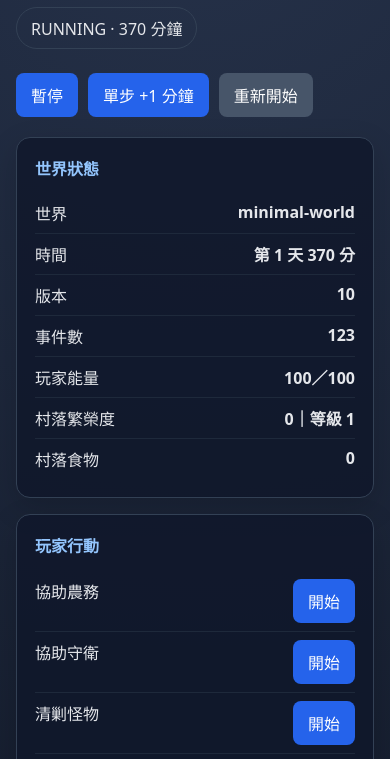
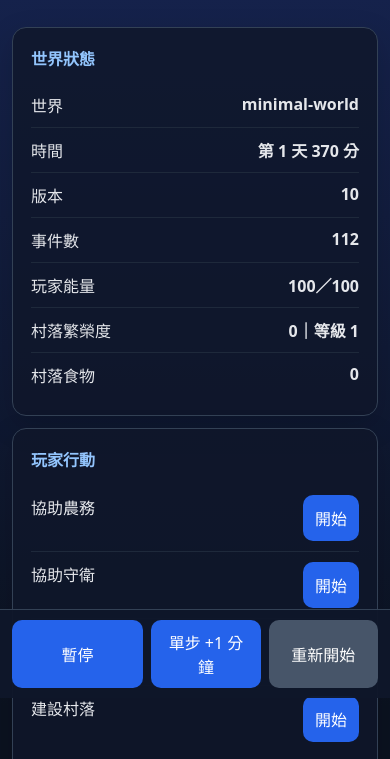
Before and after one commit to catcatmanII/text-rpg, a website with bundled scripts: page index.html in a window 390 px wide. Shown: the part 146-905 px from the top of the page. Built offline with nearby package versions, Linux system fonts and the light colour scheme.

Commit message:
Balance resource drain and redesign mobile UI

```diff
--- a/src/economy/economyRuntime.js
+++ b/src/economy/economyRuntime.js
@@ -12,9 +12,8 @@
         for (const [itemId, amount] of Object.entries(definition.production ?? {})) this.stock[itemId] = (this.stock[itemId] ?? 0) + amount * minutes;
         this.emit?.({ type: 'RESOURCE_PRODUCED', entityId: entity.id, profession: entity.profession, production: definition.production });
       }
-      const food = entity.consumption?.food ?? 0;
-      if (food > 0 && (this.stock.food ?? 0) >= food * minutes) { this.stock.food -= food * minutes; entity.needs ??= {}; entity.needs.hunger = Math.max(0, (entity.needs.hunger ?? 0) - 5); }
-      else if (food > 0) { entity.needs ??= {}; entity.needs.hunger = Math.min(100, (entity.needs.hunger ?? 0) + 2); this.emit?.({ type: 'FOOD_SHORTAGE', entityId: entity.id }); }
+      // 食物由 SettlementRuntime 按日配給；居民需求只做低頻提示，避免每分鐘重複扣糧。
+      if ((entity.consumption?.food ?? 0) > 0) { entity.needs ??= {}; entity.needs.hunger = Math.max(0, (entity.needs.hunger ?? 0) - 0.01 * minutes); }
     }
     this.emit?.({ type: 'ECONOMY_TICK', worldTime, stock: { ...this.stock } });
   }
--- a/src/presentation/textObserver.js
+++ b/src/presentation/textObserver.js
@@ -1,8 +1,8 @@
 import { labelOf } from './labels.js';
 export class TextObserver {
   describe(world) {
-    const entities = world.entities.all().map(entity => ({ id: entity.id, type: entity.type, zoneId: entity.zoneId, location: entity.location, hp: entity.hp, goal: world.agents.goals.current(entity.id).type }));
-    return { worldId: world.worldId, mode: world.mode, worldMinutes: world.clock.minutes, version: world.state.version, entities, population: world.population?.stats(), statistics: world.stats?.snapshot(), economy: world.economy?.snapshot(), recentEvents: world.eventLog.events.slice(-10) };
+    const entities = world.entities.all().map(entity => ({ id: entity.id, name: entity.name ?? entity.id, type: entity.type, zoneId: entity.zoneId, location: entity.location, hp: entity.hp, profession: entity.profession, goal: world.agents.goals.current(entity.id).type }));
+    return { worldId: world.worldId, mode: world.mode, worldMinutes: world.clock.minutes, version: world.state.version, entities, population: world.population?.stats(), statistics: world.stats?.snapshot(), economy: world.economy?.snapshot(), settlement: world.settlement?.snapshot(), recentEvents: world.eventLog.events.slice(-10) };
   }
   render(world) {
     const view = this.describe(world);
@@ -10,7 +10,7 @@
       ...view.entities.map(entity => `${entity.id} [${labelOf(entity.type)}] 區域=${entity.zoneId ?? '-'} 生命=${entity.hp ?? '-'} 目標=${labelOf(entity.goal)}`),
       `人口：${view.population?.alive ?? 0}（幼年 ${view.population?.children ?? 0}）`,
       `世界統計：出生 ${view.statistics?.births ?? 0}／死亡 ${view.statistics?.deaths ?? 0}／重生 ${view.statistics?.respawns ?? 0}／交談 ${view.statistics?.interactions ?? 0}`,
-      `村落評估：繁榮度 ${view.economy?.prosperity ?? 0}（只因持續性負面事件下降）`,
+      `村落評估：繁榮度 ${view.settlement?.prosperity ?? 0}／安全 ${view.settlement?.safety ?? 0}／食物 ${view.settlement?.food ?? 0}`,
       ...view.recentEvents.map(event => `@${event.worldTime} ${labelOf(event.type)}`)].join('\n');
   }
 }
--- a/src/settlement/settlementRuntime.js
+++ b/src/settlement/settlementRuntime.js
@@ -1,14 +1,21 @@
 export class SettlementRuntime {
-  constructor({ emit, levels = [] } = {}) { this.emit = emit; this.prosperity = 0; this.safety = 50; this.food = 0; this.level = 1; this.levels = levels; this.shortageMinutes = 0; }
+  // 一份食物代表一名居民一小時的配給；連續三次配給不足才影響繁榮度。
+  constructor({ emit, levels = [], rationInterval = 60 } = {}) { this.emit = emit; this.prosperity = 0; this.safety = 50; this.food = 0; this.level = 1; this.levels = levels; this.shortageMinutes = 0; this.rationInterval = rationInterval; this.minutesSinceRation = 0; }
   applyActivityReward(rewards, activityId) {
     this.food += rewards.food ?? 0; this.safety = Math.min(100, this.safety + (rewards.safety ?? 0)); this.prosperity += rewards.prosperity ?? 0;
     this.emit?.({ type: 'SETTLEMENT_REWARD', activityId, rewards, prosperity: this.prosperity });
   }
-  tick({ population = 0 } = {}) {
-    if (this.food >= population && population > 0) { this.food -= population; this.shortageMinutes = 0; }
-    else if (population > 0) { this.shortageMinutes += 1; this.emit?.({ type: 'SETTLEMENT_SHORTAGE', population, food: this.food, shortageMinutes: this.shortageMinutes }); if (this.shortageMinutes >= 60) { this.safety = Math.max(0, this.safety - 1); this.prosperity = Math.max(0, this.prosperity - 1); this.shortageMinutes = 0; this.emit?.({ type: 'PROSPERITY_DECAY', reason: 'SUSTAINED_FOOD_SHORTAGE', prosperity: this.prosperity }); } }
+  tick({ population = 0, minutes = 1 } = {}) {
+    this.minutesSinceRation += minutes;
+    if (this.minutesSinceRation >= this.rationInterval) {
+      const rations = Math.floor(this.minutesSinceRation / this.rationInterval);
+      this.minutesSinceRation %= this.rationInterval;
+      if (this.food >= population * rations && population > 0) { this.food -= population * rations; this.shortageMinutes = 0; }
+      else if (population > 0) { this.shortageMinutes += this.rationInterval * rations; this.emit?.({ type: 'SETTLEMENT_SHORTAGE', population, food: this.food, shortageMinutes: this.shortageMinutes }); if (this.shortageMinutes >= 3 * this.rationInterval) { this.safety = Math.max(0, this.safety - 1); this.prosperity = Math.max(0, this.prosperity - 1); this.shortageMinutes = 0; this.emit?.({ type: 'PROSPERITY_DECAY', reason: 'SUSTAINED_FOOD_SHORTAGE', prosperity: this.prosperity }); } }
+    }
     const next = this.levels.find(entry => entry.level === this.level + 1);
     if (next && this.prosperity >= next.prosperity && population >= next.population && this.food >= next.food) { this.level = next.level; this.emit?.({ type: 'SETTLEMENT_LEVEL_UP', level: this.level }); }
   }
-  snapshot() { return { prosperity: this.prosperity, safety: this.safety, food: this.food, level: this.level }; }
+  snapshot() { return { prosperity: this.prosperity, safety: this.safety, food: this.food, level: this.level, shortageMinutes: this.shortageMinutes, minutesSinceRation: this.minutesSinceRation }; }
+  restore(snapshot = {}) { Object.assign(this, { prosperity: snapshot.prosperity ?? this.prosperity, safety: snapshot.safety ?? this.safety, food: snapshot.food ?? this.food, level: snapshot.level ?? this.level, shortageMinutes: snapshot.shortageMinutes ?? 0, minutesSinceRation: snapshot.minutesSinceRation ?? 0 }); }
 }
--- a/src/simulation/worldRuntime.js
+++ b/src/simulation/worldRuntime.js
@@ -116,7 +116,7 @@
     this.causality.tick(this.clock.minutes);
     this.requests.evaluate(this.clock.minutes);
     this.activities.tick(minutes);
-    this.settlement.tick({ population: this.population.stats().alive });
+    this.settlement.tick({ population: this.population.stats().alive, minutes });
     this.worldEvents.evaluate(this.clock.minutes, event => { this.#emit('WORLD_EVENT', event); if (event.type === 'MARKET_DAY') this.resources.replenish(); });
     return this.#emit('WORLD_TICK', { minutes, version: this.state.version });
   }
--- a/web/app.js
+++ b/web/app.js
@@ -10,15 +10,15 @@
 
 function render() {
   const view = observer.describe(world);
-  $('world-status').textContent = `${world.mode} · ${view.worldMinutes} 分鐘`;
+  $('world-status').textContent = `${labelOf(world.mode)} · ${view.worldMinutes} 分鐘`;
   $('summary').innerHTML = `<div class="row"><span>世界</span><strong>${view.worldId}</strong></div><div class="row"><span>時間</span><strong>第 ${Math.floor(view.worldMinutes / 1440) + 1} 天 ${view.worldMinutes % 1440} 分</strong></div><div class="row"><span>版本</span><strong>${view.version}</strong></div><div class="row"><span>事件數</span><strong>${world.eventLog.events.length}</strong></div>`;
   const player = world.entities.get('player'); const activity = world.activities.progress(); const settlement = world.settlement.snapshot();
   $('summary').innerHTML += `<div class="row"><span>玩家能量</span><strong>${player?.energy ?? 100}／${player?.maxEnergy ?? 100}</strong></div><div class="row"><span>村落繁榮度</span><strong>${settlement.prosperity}｜等級 ${settlement.level}</strong></div><div class="row"><span>村落食物</span><strong>${settlement.food}</strong></div>`;
   const activityNames = { FARM: '協助農務', GUARD: '協助守衛', CLEAR: '清剿怪物', BUILD: '建設村落' };
   $('activities').innerHTML = Object.entries(activityNames).map(([id, name]) => `<div class="row"><span>${name}</span><button data-activity="${id}" ${activity ? 'disabled' : ''}>開始</button></div>`).join('');
   $('activity-progress').innerHTML = activity ? `<strong>${activityNames[activity.activityId]}</strong><div class="progress"><div style="width:${activity.ratio * 100}%"></div></div><span class="small">進度 ${Math.floor(activity.ratio * 100)}%</span>` : '選擇一項行動協助村落。';
-  $('entities').innerHTML = view.entities.map(entity => `<div class="entity"><strong>${entity.id}</strong> <span class="small">${labelOf(entity.type)}</span><br><span class="small">區域=${entity.zoneId === 'village' ? '村莊' : entity.zoneId === 'hunt' ? '狩獵區' : entity.zoneId ?? '-'} · 生命=${entity.hp ?? '-'} · 目標=${labelOf(entity.goal)}</span></div>`).join('');
-  $('interactions').innerHTML = view.entities.filter(entity => entity.type === 'NPC' && entity.zoneId === 'village').map(entity => `<div class="row"><span>${entity.id}</span><span><button data-inspect="${entity.id}">查看</button><button data-talk="${entity.id}">交談</button><button data-request="${entity.id}">接受請求</button></span></div>`).join('') || '<span class="muted">目前沒有可交談的居民</span>';
+  $('entities').innerHTML = view.entities.map(entity => `<div class="entity"><strong>${entity.name}</strong> <span class="small">${labelOf(entity.type)}</span><br><span class="small">區域=${entity.zoneId === 'village' ? '村莊' : entity.zoneId === 'hunt' ? '狩獵區' : entity.zoneId ?? '-'} · 生命=${entity.hp ?? '-'} · 目標=${labelOf(entity.goal)}</span></div>`).join('');
+  $('interactions').innerHTML = view.entities.filter(entity => entity.type === 'NPC' && entity.zoneId === 'village').map(entity => `<div class="resident-row"><div><strong>${entity.name}</strong><span class="small">${entity.profession ?? '居民'}</span></div><div class="button-row"><button data-inspect="${entity.id}">查看</button><button data-talk="${entity.id}">交談</button><button data-request="${entity.id}">接取請求</button></div></div>`).join('') || '<span class="muted">目前沒有可交談的居民</span>';
   $('events').innerHTML = view.recentEvents.map(event => `<div class="event"><time>@${event.worldTime}</time>${labelOf(event.type)}</div>`).join('') || '<span class="muted">尚無事件</span>';
   $('toggle').textContent = world.mode === 'RUNNING' ? '暫停' : '啟動';
 }
--- a/web/styles.css
+++ b/web/styles.css
@@ -1,21 +1,22 @@
-:root { color-scheme: dark; font-family: system-ui, sans-serif; background: #111827; color: #e5e7eb; }
+:root { color-scheme: dark; font-family: system-ui, sans-serif; background: #0b1220; color: #e5e7eb; }
 * { box-sizing: border-box; }
-body { margin: 0; min-height: 100vh; background: radial-gradient(circle at top, #26324a, #111827 55%); }
-.shell { width: min(1100px, calc(100% - 32px)); margin: 0 auto; padding: 36px 0; }
-header { display: flex; justify-content: space-between; align-items: flex-start; gap: 20px; margin-bottom: 24px; }
+body { margin: 0; min-height: 100vh; background: linear-gradient(180deg, #172554 0, #0b1220 35%, #0b1220 100%); }
+.shell { width: min(520px, 100%); margin: 0 auto; padding: 18px 12px 92px; }
+header { display: flex; justify-content: space-between; align-items: flex-start; gap: 12px; margin-bottom: 14px; }
 h1, h2, p { margin-top: 0; } h1 { margin-bottom: 6px; font-size: clamp(2rem, 5vw, 3.5rem); }
 h2 { font-size: 1rem; color: #93c5fd; } .eyebrow { margin-bottom: 8px; color: #60a5fa; font-size: .75rem; letter-spacing: .18em; }
 .muted { color: #9ca3af; } .status { border: 1px solid #334155; border-radius: 999px; padding: 8px 14px; white-space: nowrap; }
-.controls { display: flex; flex-wrap: wrap; gap: 10px; margin-bottom: 20px; }
-button { min-height: 44px; border: 0; border-radius: 8px; background: #2563eb; color: white; cursor: pointer; padding: 10px 15px; font: inherit; touch-action: manipulation; }
+.controls { position: fixed; z-index: 5; bottom: 0; left: 0; right: 0; display: grid; grid-template-columns: 1.2fr 1fr 1fr; gap: 8px; padding: 10px 12px calc(10px + env(safe-area-inset-bottom)); background: rgba(15,23,42,.96); border-top: 1px solid #334155; }
+button { min-height: 46px; border: 0; border-radius: 10px; background: #2563eb; color: white; cursor: pointer; padding: 10px 12px; font: inherit; touch-action: manipulation; }
 button:hover { background: #3b82f6; } #reset { background: #475569; }
-.dashboard { display: grid; grid-template-columns: repeat(2, minmax(0, 1fr)); gap: 16px; }
+.dashboard { display: grid; grid-template-columns: 1fr; gap: 12px; }
 .card { min-height: 160px; border: 1px solid #334155; border-radius: 14px; background: rgba(15, 23, 42, .82); padding: 18px; box-shadow: 0 10px 30px rgba(0,0,0,.15); }
-.summary { grid-column: 1 / -1; min-height: auto; } .row { display: flex; justify-content: space-between; gap: 12px; border-bottom: 1px solid #1e293b; padding: 8px 0; }
+.summary { min-height: auto; } .row { display: flex; justify-content: space-between; gap: 12px; border-bottom: 1px solid #1e293b; padding: 10px 0; }
 .row:last-child { border-bottom: 0; } .entity { margin-bottom: 12px; } .entity strong { color: #f8fafc; } .small { color: #94a3b8; font-size: .9rem; }
 .event { padding: 5px 0; color: #cbd5e1; font-size: .9rem; } .event time { color: #60a5fa; margin-right: 8px; }
 .interaction-box { margin-top: 14px; border: 1px solid #334155; border-radius: 8px; padding: 12px; line-height: 1.6; }
 .progress { height: 10px; margin: 10px 0 6px; overflow: hidden; border-radius: 99px; background: #1e293b; }
 .progress div { height: 100%; background: #22c55e; transition: width .2s linear; }
 button:disabled { cursor: not-allowed; opacity: .45; }
-@media (max-width: 700px) { header { display: block; } .status { display: inline-block; } .dashboard { grid-template-columns: 1fr; } .summary { grid-column: auto; } }
+.resident-row { padding: 12px 0; border-bottom: 1px solid #1e293b; } .resident-row > div:first-child { display: flex; justify-content: space-between; gap: 8px; } .button-row { display: flex; gap: 6px; margin-top: 9px; } .button-row button { flex: 1; min-height: 42px; padding: 8px 5px; font-size: .88rem; }
+@media (min-width: 700px) { .shell { width: min(720px, calc(100% - 32px)); padding-top: 28px; } .dashboard { grid-template-columns: repeat(2, minmax(0, 1fr)); } .summary { grid-column: 1 / -1; } .controls { position: static; display: flex; background: transparent; border: 0; padding: 0; margin-bottom: 14px; } }
```
Also changed, not shown: tests/simulation.test.js (+1 -1 lines), index.html (line endings or trailing spaces).
